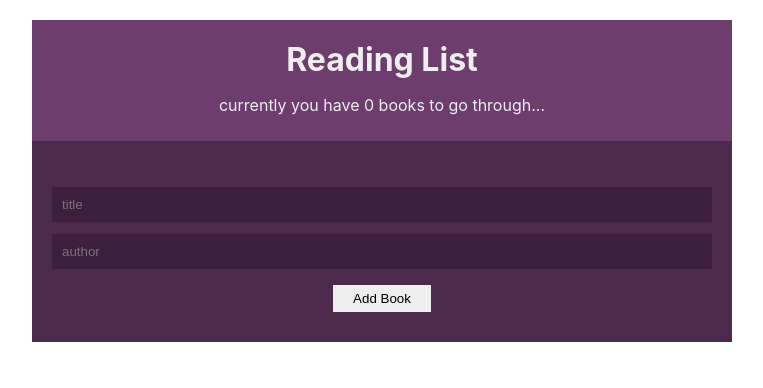
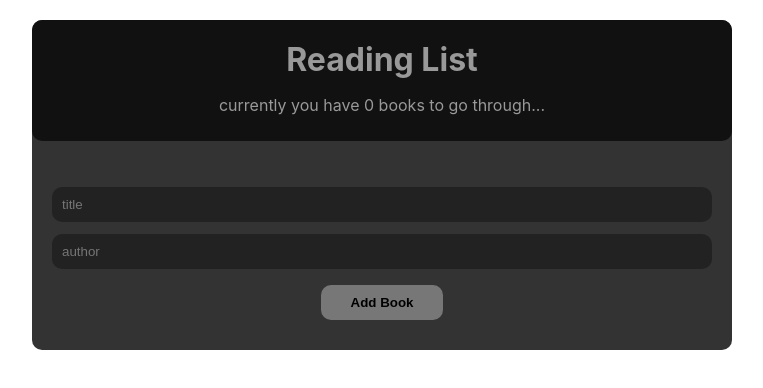
Before and after one commit to AbhishekBiswasGitHub/reading-list, a React (Create React App) app: page / in a window 1280 px wide. Shown: the top 388 px of the page, without its empty margins (258-1021 px from the left). Built offline with nearby package versions, Linux system fonts and the light colour scheme.

Commit message:
Fixed BookList iterator and improved css

```diff
--- a/src/components/BookList.jsx
+++ b/src/components/BookList.jsx
@@ -9,7 +9,7 @@ const BookList = () => {
     <div className="book-list">
       <ul>
         {books.map((book) => (
-          <BookDetails book={book} />
+          <BookDetails key={book.id} book={book} />
         ))}
       </ul>
     </div>
--- a/src/index.css
+++ b/src/index.css
@@ -8,17 +8,19 @@ body {
 }
 
 .App {
-  background-color: #4c2a4c;
+  background-color: #333;
   margin: 20px auto;
   width: 90%;
   max-width: 700px;
-  color: #eee;
+  color: #999;
+  border-radius: 10px;
 }
 
 .navbar {
   padding: 10px 20px;
   text-align: center;
-  background-color: #6d3d6d;
+  background-color: #111;
+  border-radius: 10px;
 }
 
 .navbar h1{
@@ -35,9 +37,9 @@ body {
 }
 
 .book-list li{
-  background-color: #6d3d6d;
-  border-radius: 4px;
-  padding: 10px;
+  background-color: #111;
+  border-radius: 10px;
+  padding: 15px;
   cursor: pointer;
   margin: 10px 0;
 }
@@ -49,13 +51,13 @@ body {
 
 .book-list .title {
   font-weight: bold;
-  color: #fff;
+  color: #bbb;
   font-size: 1.2em;
 }
 
 .book-list .author {
   font-size: 0.9em;
-  color: #ddd;
+  color: #777;
 }
 
 .empty {
@@ -72,15 +74,23 @@ input[type="text"] {
   padding: 10px;
   box-sizing: border-box;
   margin: 6px 0;
-  background-color: #3c1f3c;
-  color: #fff;
+  background-color: #222;
+  color: #ccc;
   border: 0;
+  border-radius: 10px;
 }
 
 input[type="submit"] {
   margin: 10px auto;
-  background-color: #eee;
+  background-color: #777;
   border: 0;
-  padding: 6px 20px;
+  padding: 10px 30px;
+  border-radius: 10px;
+  font-weight: bolder;
   display: block;
+  cursor: pointer;
 }
+
+input[type="text"]:focus {
+  outline: none;
+}
```
